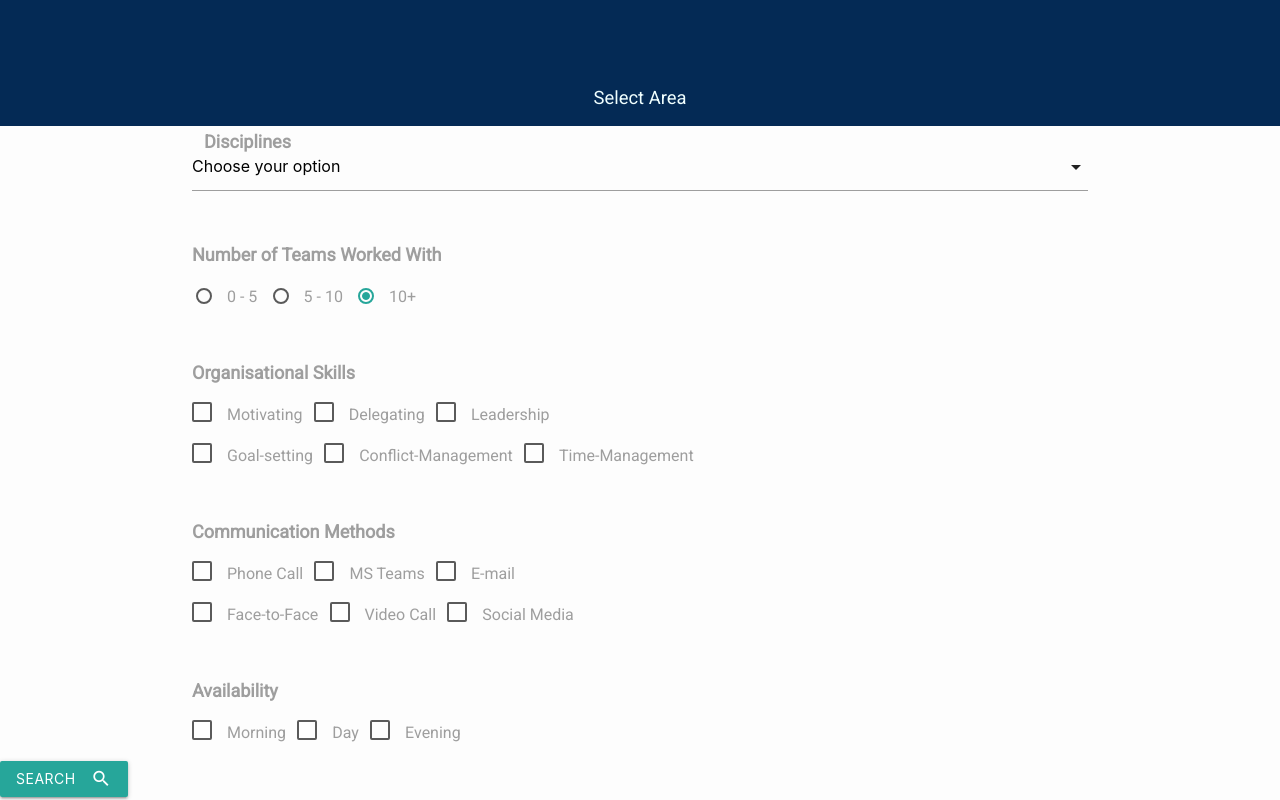
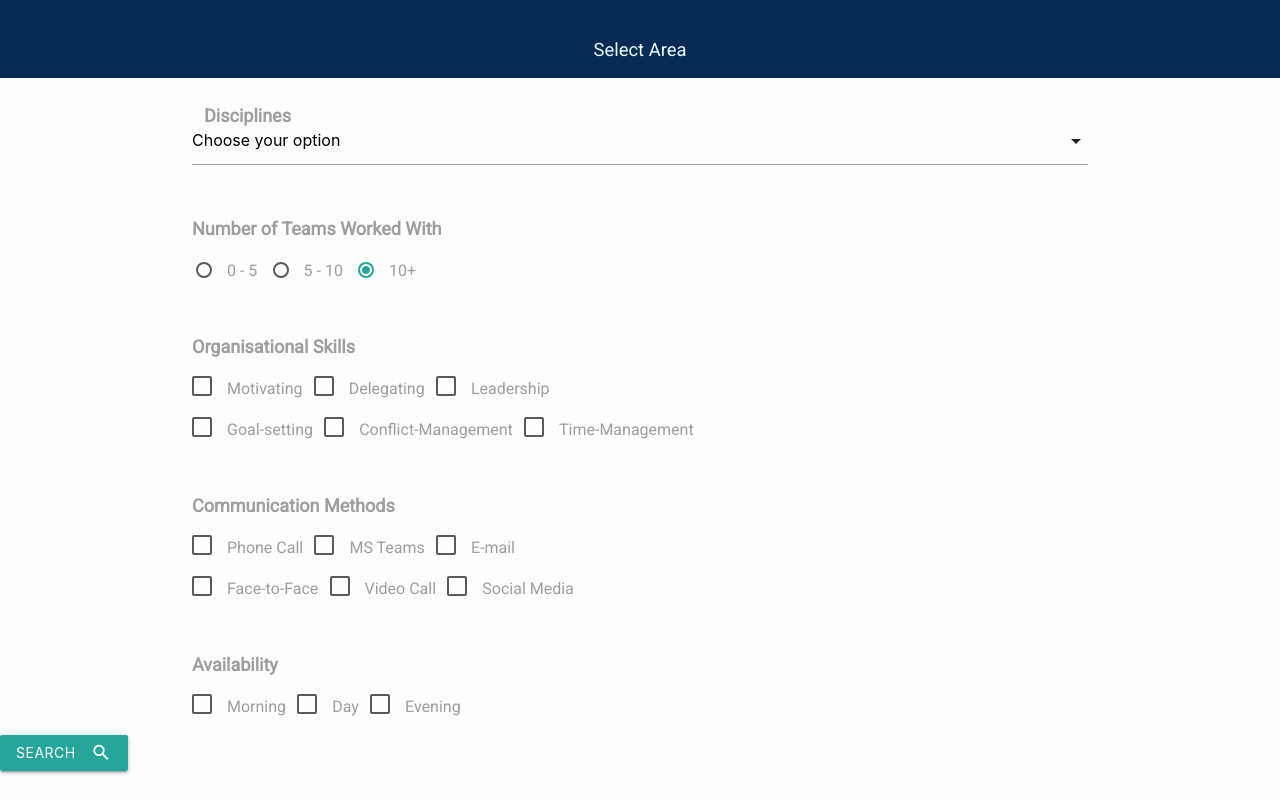
Before and after one commit to Kevin-1234/IT-Code-Fair-2020, a plain HTML site: page index.html in a window 1280 px wide. Shown: the top 800 px of the page. Drawn offline with nearby package versions, Linux system fonts and the light colour scheme.

Commit message:
optimize header for ios devices attempt 4

```diff
--- a/index.html
+++ b/index.html
@@ -11,7 +11,7 @@
     <link rel="stylesheet" href="https://cdnjs.cloudflare.com/ajax/libs/materialize/1.0.0-beta/css/materialize.min.css">
     <!-- <link rel="manifest" href="manifest.json">  -->
     <!-- ios icon support-->
-    <link rel="apple-touch-icon" href="images/appstore.png">
+    <link rel="apple-touch-icon" href="/assets/images/appstore.png">
     <meta name="apple-mobile-web-app-capable" content="yes" />
     <!-- <link href="/apple_splash_2048.png" sizes="2048x2732" rel="apple-touch-startup-image" /> -->
     <meta name="apple-mobile-web-app-status-bar-style" content="black-translucent">
@@ -21,13 +21,13 @@
 
   <body>
 
-
+    <div class="header">
+      <h6>Select Area</h6>
+    </div>
     <div class="warpper">
       <!-- Home component -->
       <div class="home">
-        <div class="header">
-          <h6>Select Area</h6>
-        </div>
+
         <form>
 
           <div class="container">
--- a/styles/main.css
+++ b/styles/main.css
@@ -10,9 +10,9 @@
     font-size: 16px;
   }
 
-  /* body{
+  body{
     background-color: rgb(4, 42, 85);
-  } */
+  }
 
   .warpper{
     height: 1000px;
@@ -25,9 +25,9 @@
   .header {
     position: sticky;
     width: 100%;
-    top:-65px;
+    top:-28px;
     z-index: 2;
-    height: 126px;
+    height: 78px;
     color: azure;
     background-color: rgb(4, 42, 85);
     display: flex;
@@ -79,7 +79,7 @@
     height: auto;
     opacity: 1;
     position: absolute;
-    top:0;
+    top:100px;
 
     width: 100%;
   }
```
